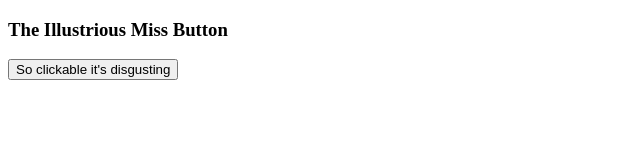
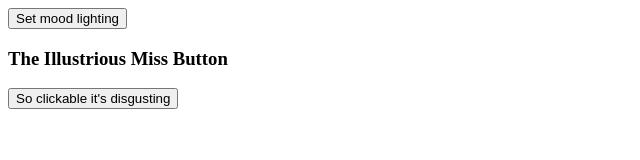
Before and after one commit to jticer4/snap-event, a plain HTML site: page index.html in a window 1280 px wide. Shown: the whole page, without its empty margins (0-640 px from the left). Drawn offline with Linux system fonts and the light colour scheme.

Commit message:
added a set mood lighting button

```diff
--- a/index.html
+++ b/index.html
@@ -5,7 +5,14 @@
 		<title>Snap Event</title>
 	</head>
 	<body>
+		<button onclick="bgChange('#F79E00')">Set mood lighting<br></button>
 		<h3>The Illustrious Miss Button</h3>
 		<button onclick="alert('Please stop touching me');">So clickable it's disgusting</button>
 	</body>
+
+	<script>
+		function bgChange(color) {
+			document.body.style.backgroundColor = color;
+		}
+	</script>
 </html>
```
